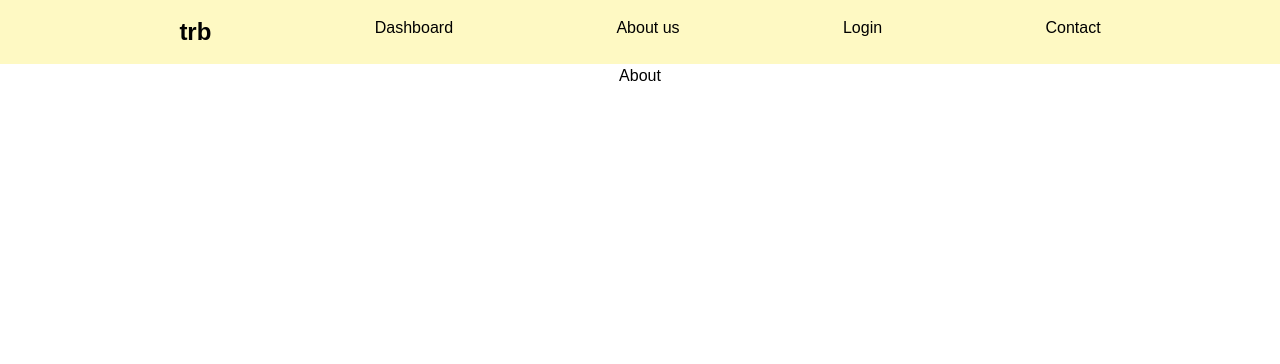
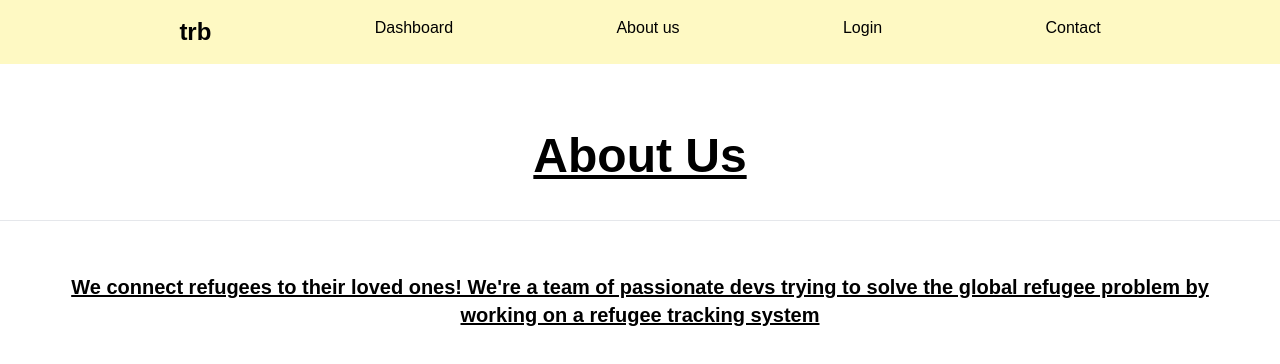
Before and after one commit to WhiteHatSeniors/The-Refugee-Board, a React (Vite) app in the folder frontend/: page /about in a window 1280 px wide. Shown: the top 364 px of the page. Built offline with nearby package versions, Linux system fonts and the light colour scheme.

Commit message:
Changes in progress

```diff
--- a/frontend/src/App.jsx
+++ b/frontend/src/App.jsx
@@ -37,7 +37,7 @@ function App() {
           <FcSearch className='text-center inline-block text-4xl ' />
         </div>
         {/* {JSON.stringify(Data)} */}
-        <DataTable data={Data} query={query} />
+        <DataTable data={info} query={query} />
       </div>
     </div>
   )
--- a/frontend/src/pages/About.jsx
+++ b/frontend/src/pages/About.jsx
@@ -2,7 +2,11 @@ import React from 'react'
 
 function About() {
     return (
-        <div>About</div>
+        <div>
+            <h1 className='font-bold text-5xl p-10 underline mt-7'>About Us</h1>
+            <hr />
+            <p className='font-semibold text-xl p-10 underline mt-3'>We connect refugees to their loved ones! We're a team of passionate devs trying to solve the global refugee problem by working on a refugee tracking system</p>
+        </div>
     )
 }
 
--- a/frontend/src/pages/Admin.jsx
+++ b/frontend/src/pages/Admin.jsx
@@ -1,6 +1,6 @@
 import { useEffect, useState } from 'react'
 import { FcSearch } from 'react-icons/fc';
-import Data from "../mock-data.json"
+// import Data from "../mock-data.json"
 import DataTable from '../components/DataTable';
 import { useNavigate, useOutletContext } from 'react-router-dom';
 
@@ -20,8 +20,6 @@ function Admin() {
                 setInfo(response);
             })
             .catch(error => console.log(error))
-        setInfo(Data)
-        console.log(Data)
 
     }, [])
 
```
